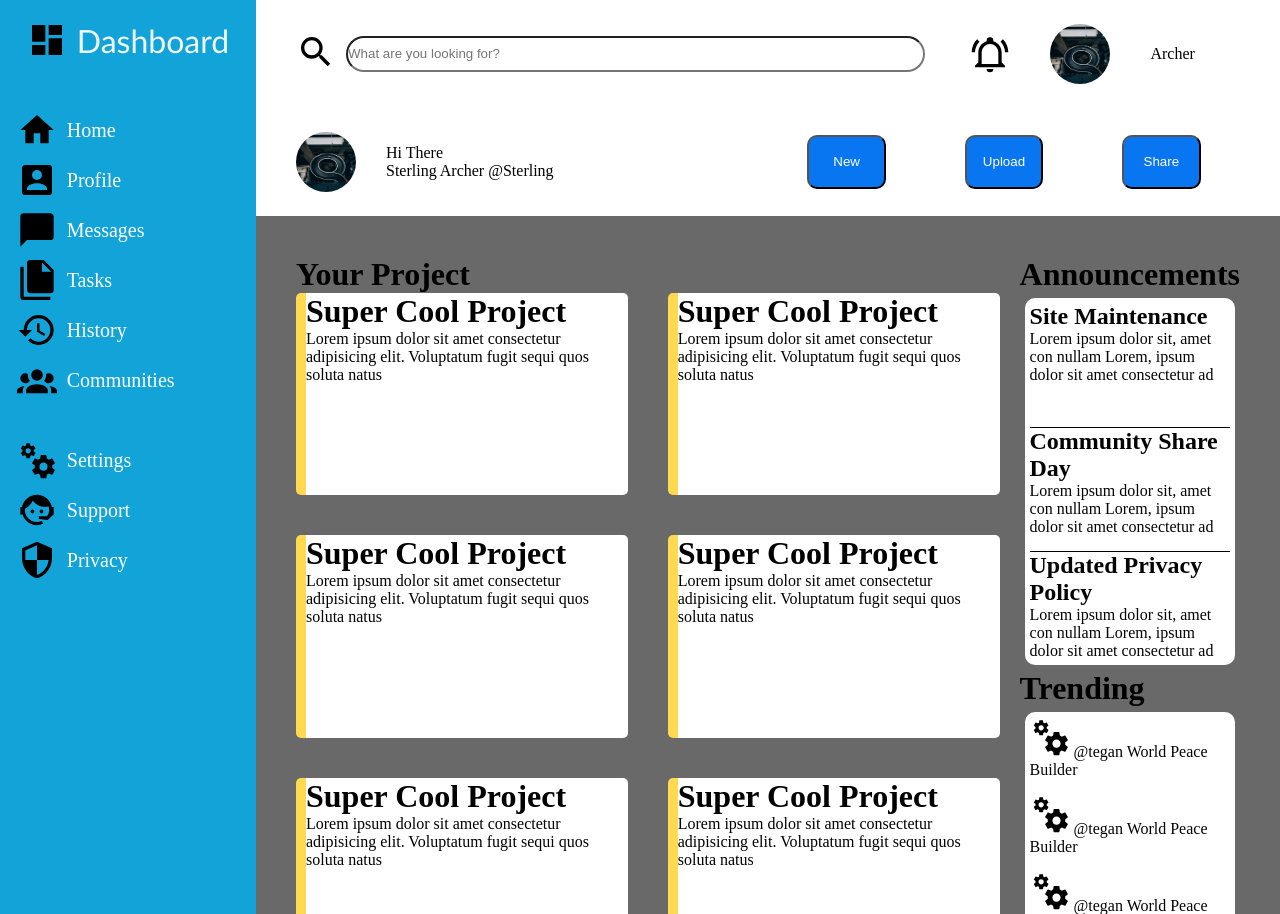
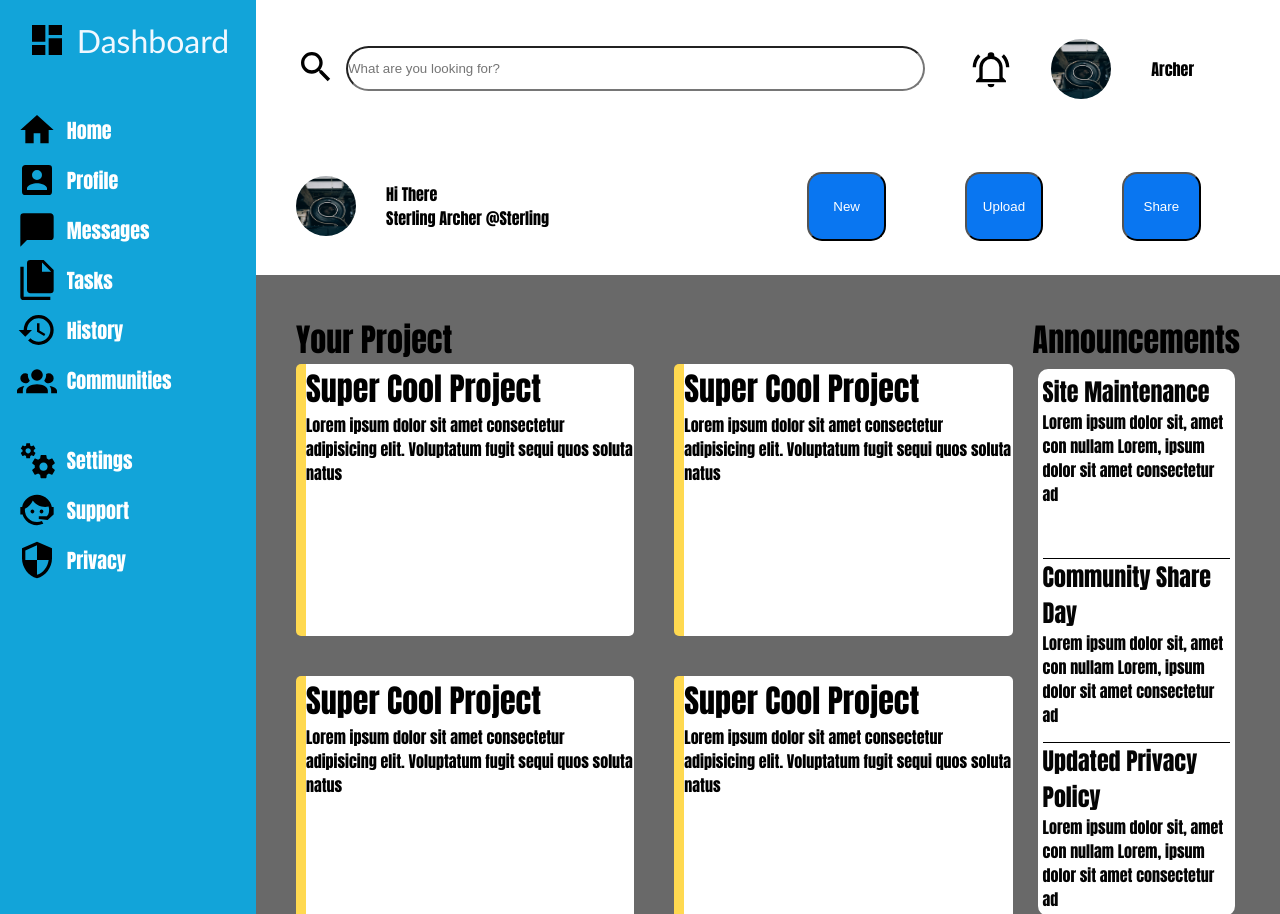
Before and after one commit to SomeKenyan254/Dashboard, a plain HTML site: page index.html in a window 1280 px wide. Shown: the top 914 px of the page. Drawn offline with Linux system fonts and the light colour scheme.

Commit message:
added a font family

```diff
--- a/style.css
+++ b/style.css
@@ -1,3 +1,6 @@
+body{
+    font-family: Impact, Haettenschweiler, 'Arial Narrow Bold', sans-serif;
+}
 *{
     margin: 0;
     padding: 0;
@@ -144,7 +147,7 @@ input{
 
 }
 .buttons button{
-    border-radius:10px;
+    border-radius:15px;
     height: 50%;
     width: 50%;
 
```
